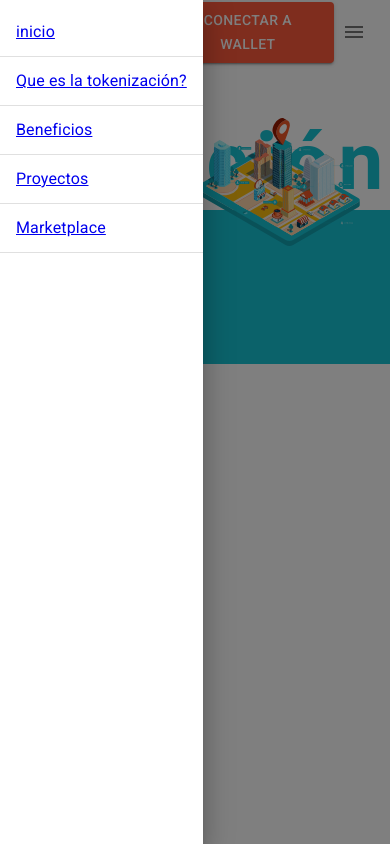
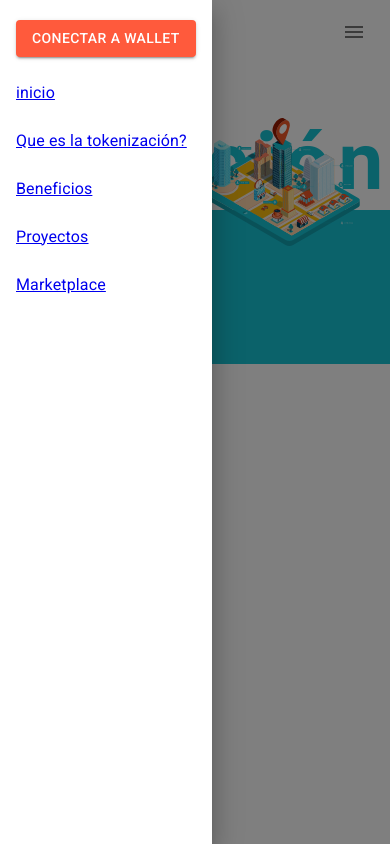
Before and after one commit to HoracioGutierrez/tokenizacion, a React (Create React App) app: page / in a window 390 px wide. Both pictures are taken after a click on the button "menu". Shown: the top 844 px of the page. Built offline with nearby package versions, Linux system fonts and the light colour scheme.

Commit message:
Fix some styling issues with responsive and login button

```diff
--- a/src/layout/Header.js
+++ b/src/layout/Header.js
@@ -18,7 +18,6 @@ const Header = () => {
                     <img id="main-logo" src='/assets/images/logo_naranja.png' alt='Fintech Logo' />
                     <Box sx={{ flexGrow: 1, justifyContent: "flex-end", display: "flex" }}>
                         <NavBar />
-                        <Button variant='contained'>Conectar a Wallet</Button>
                         <Hidden lgUp>
                             <IconButton onClick={toggleDrawer} className='material-icons'>
                                 menu
--- a/src/layout/ItemListDrawer.js
+++ b/src/layout/ItemListDrawer.js
@@ -1,4 +1,4 @@
-import { Divider, Drawer, List, ListItem, ListItemText } from "@mui/material"
+import { Button, Divider, Drawer, List, ListItem, ListItemText } from "@mui/material"
 import { Fragment } from "react"
 import { Link } from "react-router-dom"
 import useActions from "../hooks/useActions"
@@ -12,14 +12,18 @@ const ItemListDrawer = () => {
     return (
         <Drawer open={drawer_open} onClose={toggleDrawer}>
             <List>
+                <ListItem button>
+                    <ListItemText>
+                        <Button  variant='contained'>Conectar a Wallet</Button>
+                    </ListItemText>
+                </ListItem>
                 {links.map(({ to, id, text }) => (
                     <Fragment key={id}>
                         <ListItem button>
                             <ListItemText>
-                                <Link to={to} className='css-1kfpdn6-MuiButtonBase-root-MuiButton-root'>{text}</Link>
+                                <Link to={to}>{text}</Link>
                             </ListItemText>
                         </ListItem>
-                        <Divider/>
                     </Fragment>
                 ))}
             </List>
--- a/src/layout/ItemListHorizontal.js
+++ b/src/layout/ItemListHorizontal.js
@@ -13,6 +13,7 @@ const ItemListHorizontal = () => {
                     {text}
                 </Button>
             ))}
+            <Button variant='contained'>Conectar a Wallet</Button>
         </>
     )
 }
--- a/src/layout/NavBar.js
+++ b/src/layout/NavBar.js
@@ -9,9 +9,9 @@ const NavBar = () => {
     const matches = useMediaQuery(theme.breakpoints.up("lg"))
 
     return (
-        <div>
+        <>
             {matches ? <ItemListHorizontal/> : <ItemListDrawer/>}
-        </div>
+        </>
     )
 }
 
--- a/src/redux/reducers/LayoutReducer.js
+++ b/src/redux/reducers/LayoutReducer.js
@@ -5,31 +5,31 @@ const initialState = {
     drawer_open : false,
     links : [
         {
-            id : 0,
+            id : 1,
             text : "inicio",
             to : "/",
             public : true
         },
         {
-            id : 1,
+            id : 2,
             text : "Que es la tokenización?",
             to : "/que-es-tokenizacion",
             public : true
         },
         {
-            id : 2,
+            id : 3,
             text : "Beneficios",
             to : "/beneficios",
             public : true
         },
         {
-            id : 3,
+            id : 4,
             text : "Proyectos",
             to : "/proyectos",
             public : true
         },
         {
-            id : 4,
+            id : 5,
             text : "Marketplace",
             to : "/marketplace",
             public : true
```
